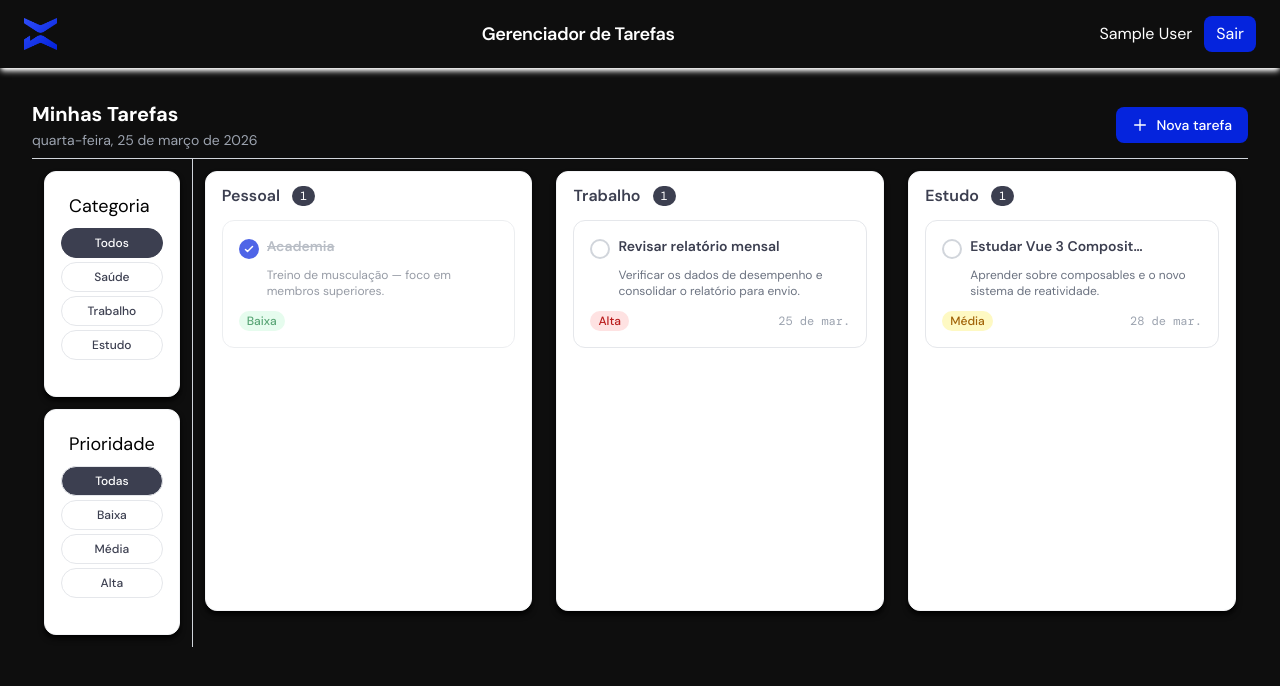
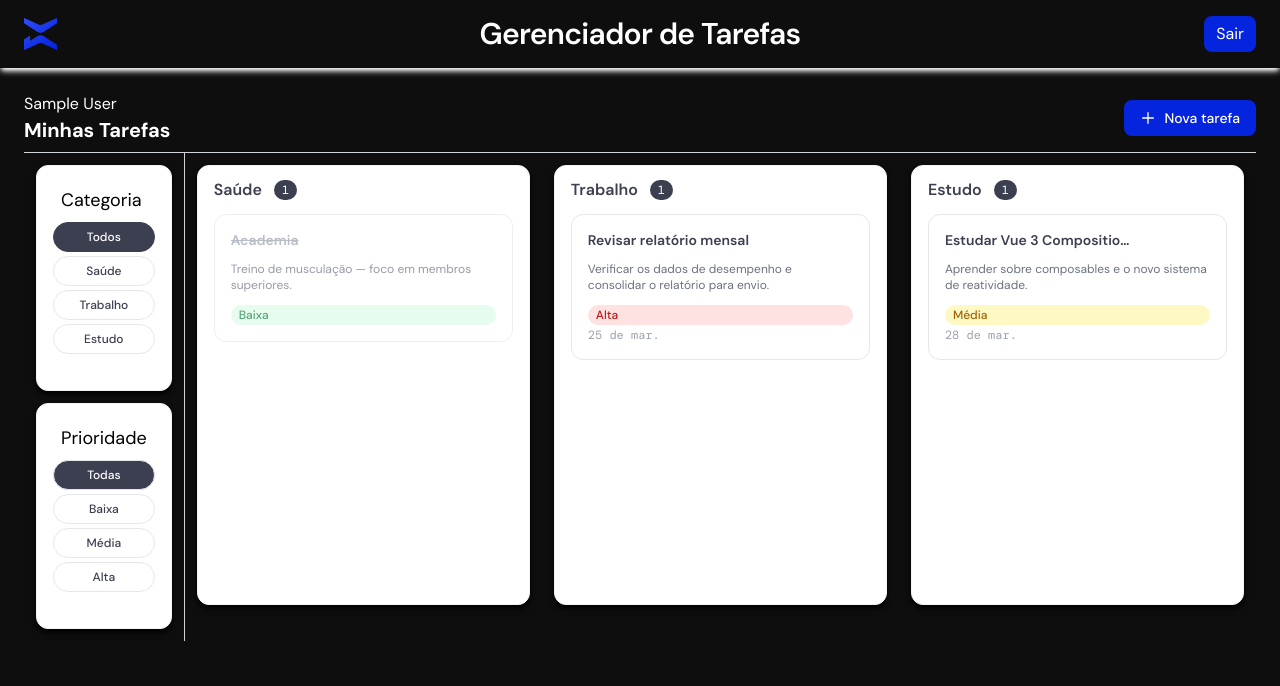
Before and after one commit to GabrielTJR/BextTeste, a Vue app: page /dashboard in a window 1280 px wide. Shown: the top 686 px of the page. Built offline with nearby package versions, Linux system fonts and the light colour scheme; sample sign-in values are in the browser's storage.

Commit message:
TaskCard Form Detail e List

```diff
--- a/src/components/layout/AppHeader.vue
+++ b/src/components/layout/AppHeader.vue
@@ -2,14 +2,13 @@
   <header
     class="text-white px-4 sm:px-6 py-4 flex items-center justify-between shadow-md shadow-white"
   >
-    <div class="flex items-center gap-3">
+    <div class="flex items-center gap-3 flex-1">
       <img src="/favicon.png" class="w-auto h-8" />
     </div>
-    <div class="flex items-center gap-3">
-      <span class="font-semibold text-lg mb:text-3xl tracking-tight">Gerenciador de Tarefas</span>
+    <div class="flex items-center gap-3 flex-1 text-center justify-center">
+      <span class="font-semibold text-lg md:text-3xl tracking-tight">Gerenciador de Tarefas</span>
     </div>
-    <div class="flex items-center gap-3">
-      <span class="hidden sm:block text-base">{{ authStore.user?.name }}</span>
+    <div class="flex items-center gap-3 flex-1 justify-end">
       <button
         class="bg-primary text-white flex items-center gap-1.5 px-3 py-1.5 rounded-lg text-base -300 hover:bg-primary-dark transition-colors"
         @click="handleLogout"
--- a/src/components/tasks/TaskCard.vue
+++ b/src/components/tasks/TaskCard.vue
@@ -10,29 +10,6 @@
     <div class="p-4">
       <div class="flex items-start justify-between gap-2 mb-2">
         <div class="flex items-start gap-2 min-w-0">
-          <button
-            class="mt-0.5 flex-shrink-0 w-5 h-5 rounded-full border-2 flex items-center justify-center transition-colors"
-            :class="
-              task.completed ? 'bg-primary border-primary' : 'border-gray-300 hover:border-primary'
-            "
-            @click.stop="$emit('toggle', task.id)"
-          >
-            <svg
-              v-if="task.completed"
-              class="w-3 h-3 text-white"
-              fill="none"
-              viewBox="0 0 24 24"
-              stroke="currentColor"
-            >
-              <path
-                stroke-linecap="round"
-                stroke-linejoin="round"
-                stroke-width="3"
-                d="M5 13l4 4L19 7"
-              />
-            </svg>
-          </button>
-
           <h3
             :class="[
               'text-sm font-semibold leading-snug break-words truncate',
@@ -74,16 +51,35 @@
               />
             </svg>
           </button>
+          <button
+            class="rounded text-gray-400 hover:text-red-500 hover:bg-green-50 hover:text-green-500 transition-colors"
+            @click.stop="$emit('toggle', task.id)"
+          >
+            <svg
+              xmlns="http://www.w3.org/2000/svg"
+              class="w-5 h-5"
+              fill="none"
+              viewBox="0 0 24 24"
+              stroke="currentColor"
+            >
+              <path
+                stroke-linecap="round"
+                stroke-linejoin="round"
+                stroke-width="2"
+                d="M5 13l4 4L19 7"
+              />
+            </svg>
+          </button>
         </div>
       </div>
 
-      <p v-if="task.description" class="text-xs text-gray-500 mb-3 line-clamp-2 pl-7">
+      <p v-if="task.description" class="text-xs text-gray-500 mb-3 line-clamp-2">
         {{ task.description }}
       </p>
 
       <div class="footer flex items-center justify-between">
-        <PriorityBadge :priority="task.priority" />
-        <div class="flex flex-col items-end gap-0.5">
+        <div class="flex flex-col w-full justify-start gap-0.5">
+          <PriorityBadge :priority="task.priority" />
           <span v-if="isAdmin" class="text-xs text-gray-400 italic">
             Usuário: {{ taskOwner }}
           </span>
--- a/src/components/tasks/TaskDetail.vue
+++ b/src/components/tasks/TaskDetail.vue
@@ -2,18 +2,22 @@
   <div v-if="task" class="flex flex-col gap-4 p-3">
     <div v-if="!isEditing">
       <div class="flex flex-col gap-4">
-        <div class="flex items-start justify-between gap-3">
+        <div class="flex items-start text-white flex-col gap-1">
+          <p>Título:</p>
           <h3
             :class="[
               'text-xl font-semibold',
               task.completed ? 'line-through text-gray-400' : 'text-white',
             ]"
           >
-            Título: <br />{{ task.title }}
+            {{ task.title }}
           </h3>
+        </div>
+
+        <div class="flex flex-col text-white gap-1">
+          <p>Prioridade:</p>
           <PriorityBadge :priority="task.priority" />
         </div>
-
         <p v-if="task.description" class="text-sm text-white leading-relaxed break-words">
           Descrição: <br />{{ task.description }}
         </p>
--- a/src/components/tasks/TaskForm.vue
+++ b/src/components/tasks/TaskForm.vue
@@ -15,7 +15,7 @@
         v-model="form.description"
         placeholder="Detalhes da tarefa..."
         rows="3"
-        class="w-full px-3 py-2 text-sm bg-white border border-gray-300 rounded-lg focus:outline-none focus:ring-2 focus:ring-primary focus:border-transparent resize-none placeholder:text-gray-400"
+        class="shadow-white shadow-md w-full px-3 py-2 text-sm bg-white border border-gray-300 rounded-lg focus:outline-none resize-none placeholder:text-gray-400"
       />
     </div>
 
--- a/src/components/tasks/TaskList.vue
+++ b/src/components/tasks/TaskList.vue
@@ -47,7 +47,7 @@ defineEmits<{
 }>()
 
 const categoryMeta: Record<Category, { label: string }> = {
-  health: { label: 'Pessoal' },
+  health: { label: 'Saúde' },
   work: { label: 'Trabalho' },
   study: { label: 'Estudo' },
 }
--- a/src/components/ui/BaseButton.vue
+++ b/src/components/ui/BaseButton.vue
@@ -34,7 +34,7 @@ const props = withDefaults(defineProps<Props>(), {
 
 const baseClasses = computed(
   () =>
-    'inline-flex items-center justify-center font-medium rounded-lg transition-all duration-200 focus:outline-none focus:ring-2 focus:ring-offset-2 focus:ring-primary disabled:opacity-50 disabled:cursor-not-allowed cursor-pointer select-none'
+    'inline-flex items-center justify-center font-medium rounded-lg transition-all duration-200 disabled:opacity-50 disabled:cursor-not-allowed cursor-pointer select-none'
 )
 
 const variantClasses: Record<string, string> = {
--- a/src/components/ui/BaseInput.vue
+++ b/src/components/ui/BaseInput.vue
@@ -11,11 +11,11 @@
       :placeholder="placeholder"
       :required="required"
       :disabled="disabled"
+      class="shadow-white shadow-md"
       :class="[
         'w-full px-3 py-2 text-sm bg-white border rounded-lg transition-all duration-200',
-        'focus:outline-none focus:ring-2 focus:ring-primary focus:border-transparent',
         'placeholder:text-gray-400 disabled:opacity-50 disabled:cursor-not-allowed',
-        error ? 'border-red-400 focus:ring-red-400' : 'border-gray-300',
+        error ? 'border-red-400' : 'border-gray-300',
       ]"
     />
     <div v-if="maxlength" class="flex justify-end">
--- a/src/components/ui/BaseSelect.vue
+++ b/src/components/ui/BaseSelect.vue
@@ -9,9 +9,9 @@
       v-model="model"
       :required="required"
       :disabled="disabled"
+      class="shadow-white shadow-md"
       :class="[
         'w-full px-3 py-2 text-sm bg-white border rounded-lg transition-all duration-200',
-        'focus:outline-none focus:ring-2 focus:ring-primary focus:border-transparent',
         'disabled:opacity-50 disabled:cursor-not-allowed cursor-pointer',
         error ? 'border-red-400' : 'border-gray-300',
       ]"
--- a/src/views/DashboardView.vue
+++ b/src/views/DashboardView.vue
@@ -2,11 +2,11 @@
   <div class="min-h-screen bg-[var(--color-back)] flex flex-col">
     <AppHeader />
 
-    <main class="flex-1 p-8 mx-auto w-full">
+    <main class="flex-1 p-6 mx-auto w-full">
       <div class="flex items-center justify-between mb-2">
         <div>
+          <span class="hidden sm:block text-white">{{ authStore.user?.name }}</span>
           <h1 class="text-xl font-bold text-white">Minhas Tarefas</h1>
-          <p class="text-sm text-gray-400 mt-0.5">{{ today }}</p>
         </div>
         <BaseButton variant="primary" size="md" @click="openCreateModal">
           <svg class="w-4 h-4" fill="none" viewBox="0 0 24 24" stroke="currentColor">
@@ -56,14 +56,14 @@
           :loading="taskStore.loading"
           @submit="handleFormSubmit"
           @cancel="showFormModal = false"
-          class="gap-6 border-0 border-gray-300 p-3 md:border-t w-3/4"
+          class="gap-6 border-0 border-gray-300 p-3 md:border-t w-1/3"
         />
       </div>
       <div v-else class="flex justify-center w-full">
         <TaskDetail
           :task="selectedTask"
           @deleted="showDetailModal = false"
-          class="gap-6 border-0 border-gray-300 p-3 md:border-t w-3/4"
+          class="gap-6 border-0 border-gray-300 p-3 md:border-t w-1/3"
         />
       </div>
     </main>
@@ -73,6 +73,7 @@
 <script setup lang="ts">
 import { ref, computed, onMounted } from 'vue'
 import { useTaskStore } from '@/stores/tasks'
+import { useAuthStore } from '@/stores/auth'
 import AppHeader from '@/components/layout/AppHeader.vue'
 import BaseButton from '@/components/ui/BaseButton.vue'
 import FilterBar from '@/components/tasks/FilterBar.vue'
@@ -81,6 +82,7 @@ import TaskForm from '@/components/tasks/TaskForm.vue'
 import TaskDetail from '@/components/tasks/TaskDetail.vue'
 import type { Task, Category } from '@/types'
 
+const authStore = useAuthStore()
 const taskStore = useTaskStore()
 const categories: Category[] = ['health', 'work', 'study']
 
```
